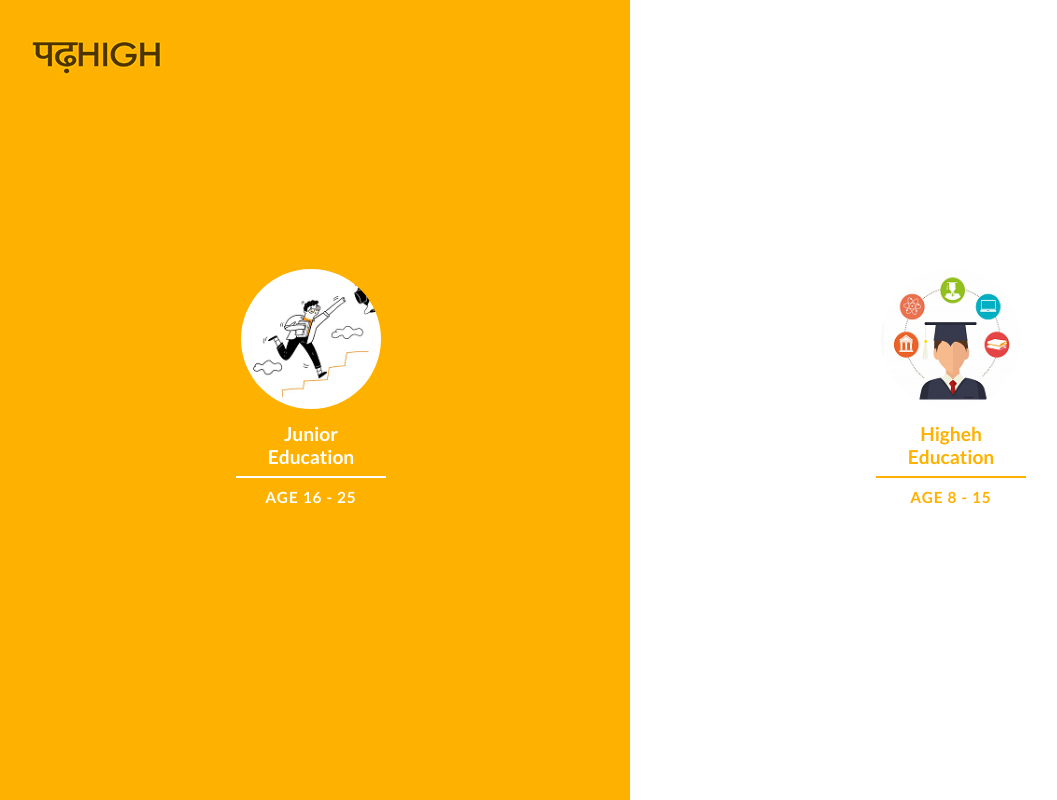
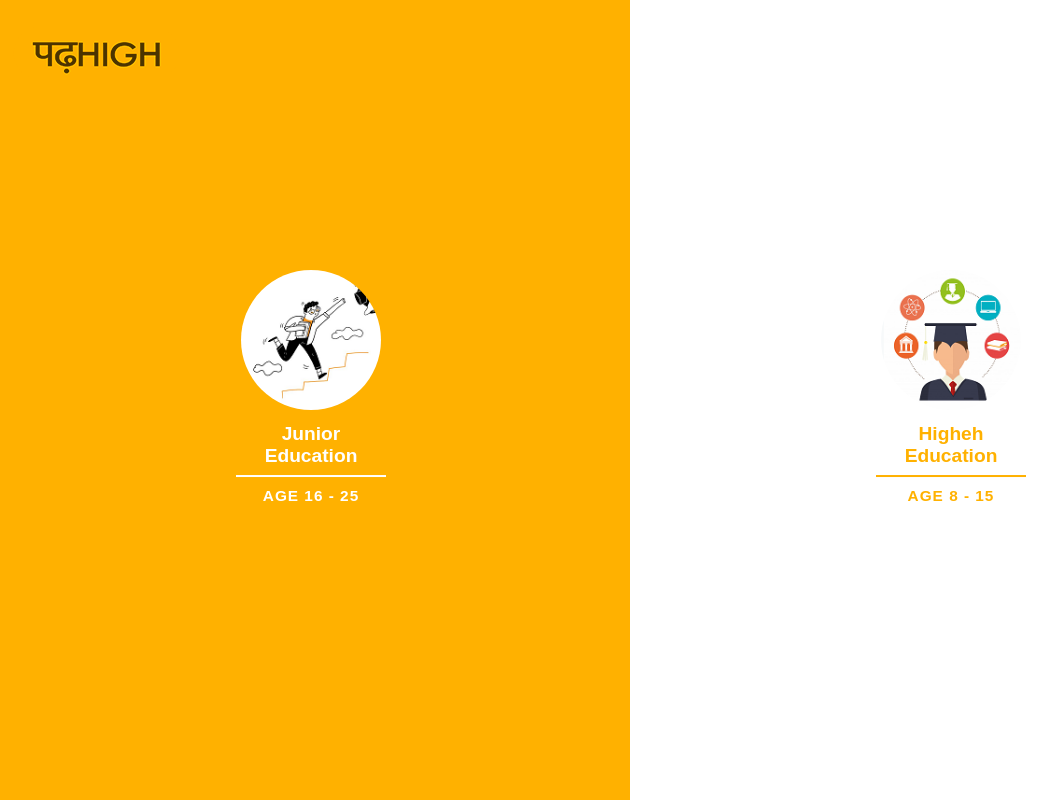
Before and after one commit to infuzeX/menu2, a plain HTML site: page index.html in a window 1280 px wide. Shown: the whole page, without its empty margins (9-1066 px from the left). Drawn offline with Linux system fonts and the light colour scheme.

Commit message:
Update demo.css

```diff
--- a/css/demo.css
+++ b/css/demo.css
@@ -1,25 +1,14 @@
-/* General Blueprint Style */
-@import url(http://fonts.googleapis.com/css?family=Lato:300,400,700);
-@font-face {
-	font-family: 'bpicons';
-	src:url('../fonts/bpicons/bpicons.eot');
-	src:url('../fonts/bpicons/bpicons.eot?#iefix') format('embedded-opentype'),
-		url('../fonts/bpicons/bpicons.woff') format('woff'),
-		url('../fonts/bpicons/bpicons.ttf') format('truetype'),
-		url('../fonts/bpicons/bpicons.svg#bpicons') format('svg');
-	font-weight: normal;
-	font-style: normal;
-} /* Made with http://icomoon.io/ */
+
 
 *, *:after, *:before { -webkit-box-sizing: border-box; -moz-box-sizing: border-box; box-sizing: border-box; }
 body, html { font-size: 100%; padding: 0; margin: 0;}
 
-/* Clearfix hack by Nicolas Gallagher: http://nicolasgallagher.com/micro-clearfix-hack/ */
+
 .clearfix:before, .clearfix:after { content: " "; display: table; }
 .clearfix:after { clear: both; }
 
 body {
-    font-family: 'Lato', Calibri, Arial, sans-serif;
+	font-family: 'Poppins', sans-serif;
     color: #fff;
     background: #333;
 }
@@ -49,7 +38,9 @@ a:hover {
 	line-height: 1.3;
 	margin: 0 0 0.6em 0;
 	float: left;
+	margin-left: -90px;
 	font-weight: 400;
+	color: white;
 }
 
 .codropsheader > span {
@@ -190,7 +181,7 @@ a:hover {
 
 @media screen and (max-width: 73.375em) {
 	.codropsheader {
-		text-align: center;
+		margin-left:-85px;
 	}
 	.codropsheader h1,
 	.codropsheader nav,
```
